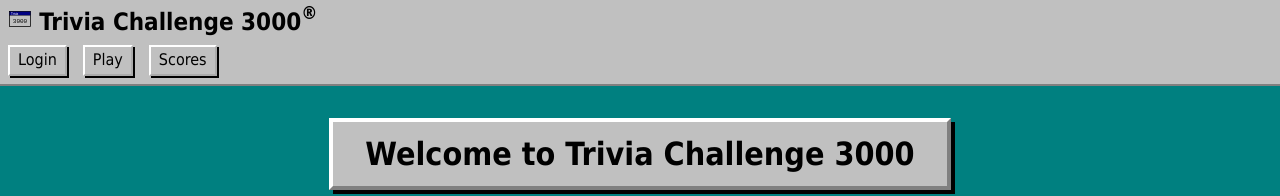
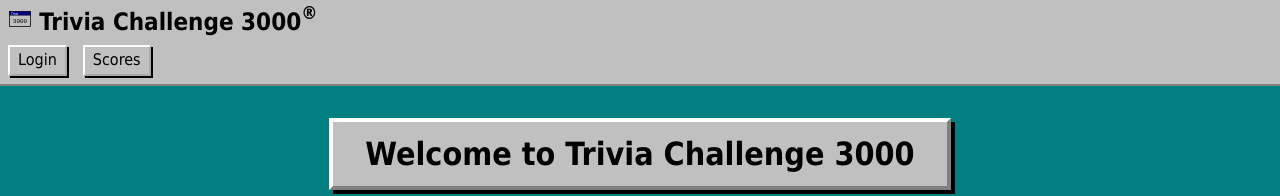
Before and after one commit to kmullin8/startup, a React (Vite) app: page / in a window 1280 px wide. Shown: the top 196 px of the page. Built offline with nearby package versions, Linux system fonts and the light colour scheme.

Commit message:
implemented pusding state up

```diff
--- a/src/app.jsx
+++ b/src/app.jsx
@@ -8,6 +8,8 @@ import { Play } from './play/play';
 import { Scores } from './scores/scores';
 
 export default function App() {
+  const [user, setUser] = React.useState(localStorage.getItem('user') || null);
+
   return (
     <BrowserRouter>
       <div>
@@ -24,19 +26,13 @@ export default function App() {
           <nav>
             <menu>
               <li className="nav-item">
-                    <NavLink className="nav-link" to="">
-                        Login
-                    </NavLink>
+                <NavLink className="nav-link" to="">Login</NavLink>
               </li>
+              {user && <li className="nav-item">
+                <NavLink className="nav-link" to="play">Play</NavLink>
+              </li>}
               <li className="nav-item">
-                    <NavLink className="nav-link" to="play">
-                        Play
-                    </NavLink>
-                </li>
-                <li className="nav-item">
-                    <NavLink className="nav-link" to="scores">
-                        Scores
-                    </NavLink>
+                <NavLink className="nav-link" to="scores">Scores</NavLink>
               </li>
             </menu>
           </nav>
--- a/src/login/login.jsx
+++ b/src/login/login.jsx
@@ -2,12 +2,12 @@ import React from 'react';
 import './login.css';
 
 export function Login() {
-  const [username, setUsername] = React.useState('');
+  const [user, setuser] = React.useState('');
   const [password, setPassword] = React.useState('');
 
   function loginUser() {
     event.preventDefault();
-    localStorage.setItem('username', username);
+    localStorage.setItem('user', user);
     localStorage.setItem('password', password);
   }
 
@@ -23,7 +23,7 @@ export function Login() {
               style={{ height: '1.5em', verticalAlign: 'middle', marginRight: '0.3em' }}
             />
           </span>
-          <input type="text" placeholder="your@email.com" onChange={(e) => setUsername(e.target.value)} />
+          <input type="text" placeholder="your@email.com" onChange={(e) => setuser(e.target.value)} />
         </div>
         <div>
           <span>
```
Lines whose indentation alone changed are shown as unchanged.
